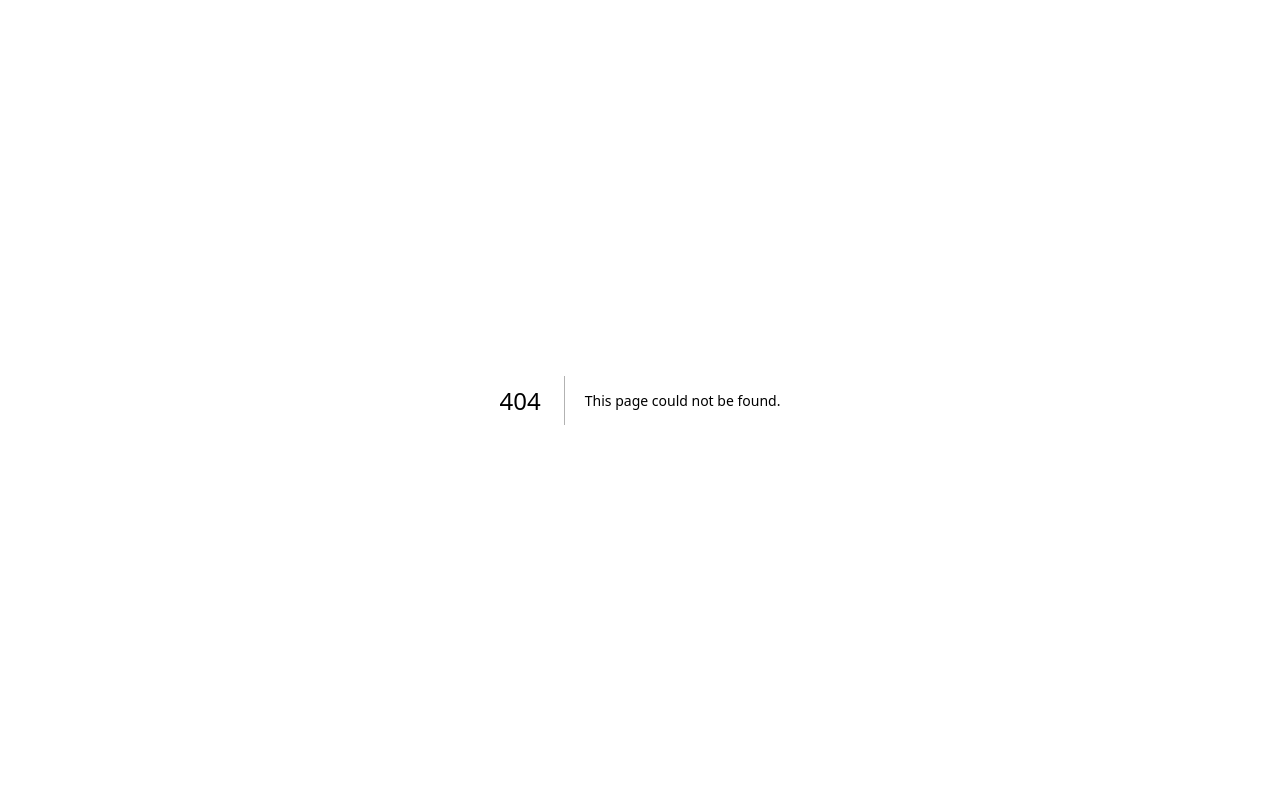
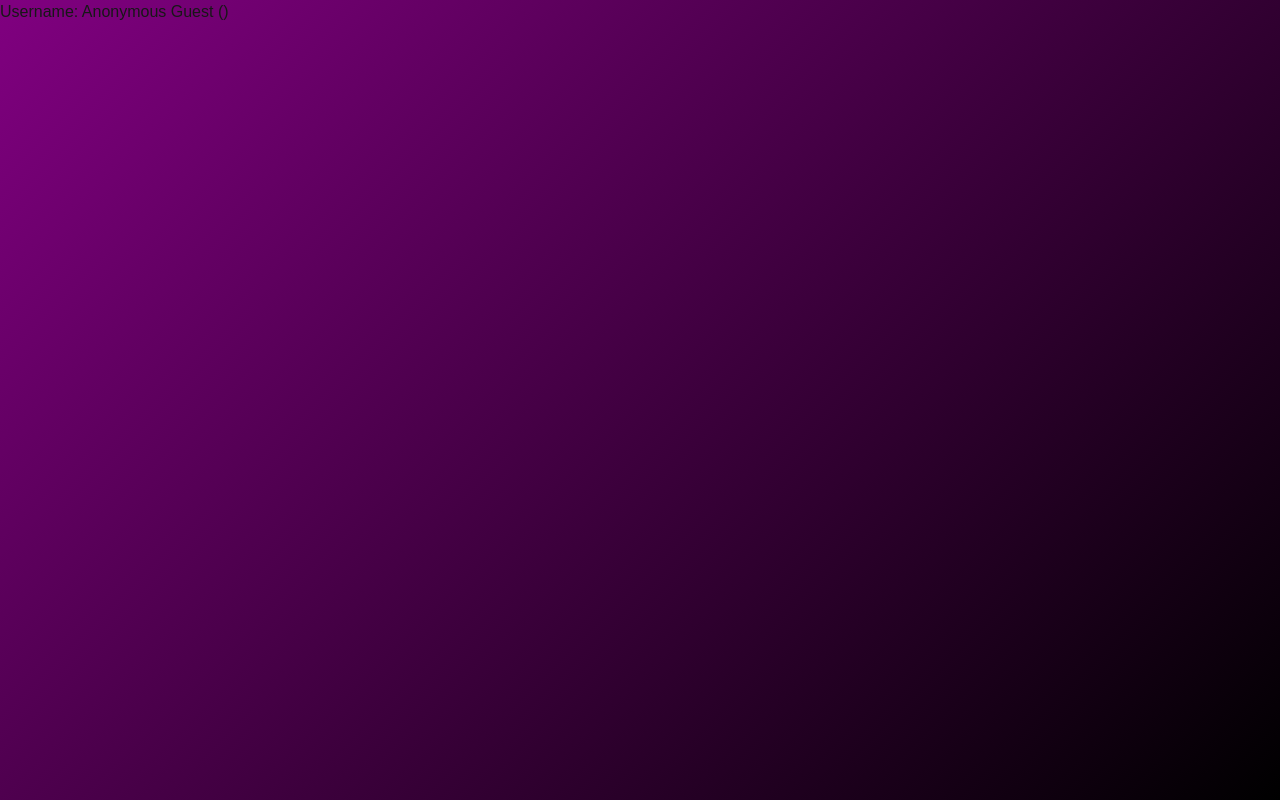
Before and after one commit to RickBarretto/movie-night, a Next.js app in the folder frontend/: page /room in a window 1280 px wide. Before the commit this address had no page. Built offline with nearby package versions, Linux system fonts and the light colour scheme.

Commit message:
Feature: Implement a simple room page

```diff
--- /dev/null
+++ b/frontend/src/pages/room.tsx
@@ -0,0 +1,35 @@
+import React from "react"
+
+import { useHost, useUsername } from "@/hooks/useUser"
+import { useRoom } from "@/hooks/useRoom"
+
+
+
+export default function RoomPage() {
+  const { user, isHost, room } = useSession()
+
+  return (
+    <div className="flex flex-center h-screen">
+      <div>Username: {user} {isHost ? "Host" : "Guest"} ({room})</div>
+    </div>
+  )
+}
+
+
+interface Session {
+  user: string;
+  isHost: boolean;
+  room: string;
+}
+
+function useSession(): Session {
+  const { name } = useUsername()
+  const { isHost } = useHost()
+  const { room } = useRoom()
+
+  return {
+    user: name,
+    isHost: isHost,
+    room: room
+  }
+}
```
